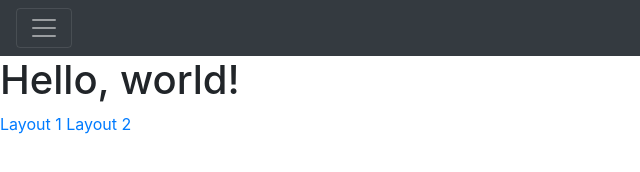
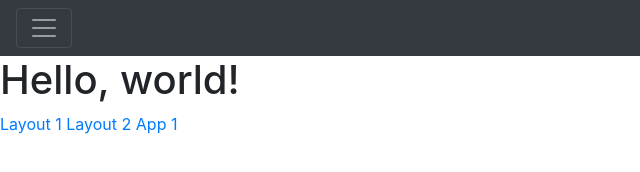
Before and after one commit to tomasz-konecki/tomasz-konecki.github.io, a plain HTML site: page index.html in a window 1280 px wide. Shown: the full height of the page, 0-640 px from the left. Drawn offline with nearby package versions, Linux system fonts and the light colour scheme.

Commit message:
Update code

```diff
--- a/index.html
+++ b/index.html
@@ -30,6 +30,8 @@
     <a href="layouts/layout_1/index.html">Layout 1</a>
     <a href="layouts/layout_2/index.html">Layout 2</a>
 
+    <a href="https://github.com/tomasz-konecki/zadanie_12_6/blob/master/index.html">App 1</a>
+
 
 
     <!-- Optional JavaScript -->
```
